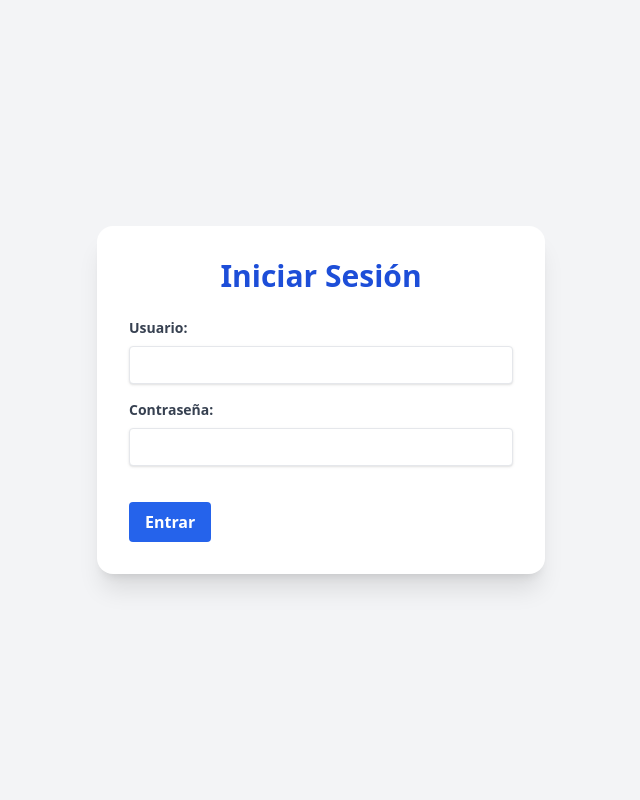
After one commit to enriqueb03/inventarioapp_dav, a Django app: page /cuentas/login/ in a window 1280 px wide. The commit adds this page. Shown: the whole page, without its empty margins (319-959 px from the left). Run offline with Django 5.2, Linux system fonts and the light colour scheme; some libraries are stand-ins or nearby versions.

Commit message:
actualizacion de vistas,template de registro

```diff
--- a/inventario/inventario/settings.py
+++ b/inventario/inventario/settings.py
@@ -122,3 +122,7 @@ STATIC_URL = 'static/'
 # https://docs.djangoproject.com/en/5.2/ref/settings/#default-auto-field
 
 DEFAULT_AUTO_FIELD = 'django.db.models.BigAutoField'
+# Hacia dónde redirigir después de un login exitoso
+LOGIN_REDIRECT_URL = '/'
+# Hacia dónde redirigir si se necesita iniciar sesión
+LOGIN_URL = '/cuentas/login/'
--- a/inventario/inventario/urls.py
+++ b/inventario/inventario/urls.py
@@ -3,5 +3,6 @@ from django.urls import path, include
 
 urlpatterns = [
     path('admin/', admin.site.urls),
+    path('cuentas/', include('django.contrib.auth.urls')),
     path('', include('inventario_app.urls')),  # 👈 Conecta tu app principal
 ]
--- a/inventario_app/models.py
+++ b/inventario_app/models.py
@@ -5,8 +5,8 @@ from django.urls import reverse
 class Categoria(models.Model):
     nombre = models.CharField(max_length=100)
 
-    def _str_(self):
-        return self.nombre
+    def __str__(self):
+        return str(self.nombre)
 
 
 class Producto(models.Model):
--- a/inventario_app/templates/inventario_app/crear_producto.html
+++ b/inventario_app/templates/inventario_app/crear_producto.html
@@ -3,7 +3,7 @@
 <head>
   <meta charset="UTF-8">
   <title>Agregar Producto</title>
-  <link href="https://cdn.jsdelivr.net/npm/tailwindcss@2.2.19/dist/tailwind.min.css" rel="stylesheet">
+  <script src="https://cdn.tailwindcss.com"></script>
 </head>
 <body class="bg-gray-100 p-10">
   <div class="max-w-lg mx-auto bg-white p-6 rounded shadow">
--- a/inventario_app/templates/inventario_app/detalles_producto.html
+++ b/inventario_app/templates/inventario_app/detalles_producto.html
@@ -3,6 +3,7 @@
 <head>
     <meta charset="UTF-8">
     <title>Detalle del Producto</title>
+    <script src="https://cdn.tailwindcss.com"></script>
 </head>
 <body>
     <h1>Detalle del Producto</h1>
--- a/inventario_app/templates/inventario_app/editar_producto.html
+++ b/inventario_app/templates/inventario_app/editar_producto.html
@@ -3,7 +3,7 @@
 <head>
   <meta charset="UTF-8">
   <title>Editar Producto</title>
-  <link href="https://cdn.jsdelivr.net/npm/tailwindcss@2.2.19/dist/tailwind.min.css" rel="stylesheet">
+  <script src="https://cdn.tailwindcss.com"></script>
 </head>
 <body class="bg-gray-100 p-10">
   <div class="max-w-lg mx-auto bg-white p-6 rounded shadow">
@@ -12,7 +12,7 @@
       {% csrf_token %}
       {{ form.as_p }}
       <button type="submit" class="bg-yellow-500 text-white px-4 py-2 rounded">Actualizar</button>
-      <a href="{% url 'listar_productos' %}" class="ml-4 text-gray-600 hover:underline">Volver</a>
+      <a href="{% url 'lista_productos' %}" class="ml-4 text-gray-600 hover:underline">Volver</a>
     </form>
   </div>
 </body>
--- a/inventario_app/templates/inventario_app/eliminar_producto.html
+++ b/inventario_app/templates/inventario_app/eliminar_producto.html
@@ -3,7 +3,7 @@
 <head>
   <meta charset="UTF-8">
   <title>Eliminar Producto</title>
-  <link href="https://cdn.jsdelivr.net/npm/tailwindcss@2.2.19/dist/tailwind.min.css" rel="stylesheet">
+  <script src="https://cdn.tailwindcss.com"></script>
 </head>
 <body class="bg-gray-100 p-10">
   <div class="max-w-lg mx-auto bg-white p-6 rounded shadow text-center">
@@ -12,7 +12,7 @@
     <form method="post">
       {% csrf_token %}
       <button type="submit" class="bg-red-500 text-white px-4 py-2 rounded">Sí, eliminar</button>
-      <a href="{% url 'listar_productos' %}" class="ml-4 text-gray-600 hover:underline">Cancelar</a>
+      <a href="{% url 'lista_productos' %}" class="ml-4 text-gray-600 hover:underline">Cancelar</a>
     </form>
   </div>
 </body>
--- a/inventario_app/templates/inventario_app/form_productos.html
+++ b/inventario_app/templates/inventario_app/form_productos.html
@@ -2,6 +2,7 @@
 <html>
 <head>
   <title>Formulario Producto</title>
+  <script src="https://cdn.tailwindcss.com"></script>
 </head>
 <body>
   <h1>Formulario Producto</h1>
--- /dev/null
+++ b/inventario_app/templates/registration/login.html
@@ -0,0 +1,42 @@
+{% load static %}
+<!DOCTYPE html>
+<html lang="es">
+<head>
+    <meta charset="UTF-8">
+    <title>Iniciar Sesión</title>
+    <script src="https://cdn.tailwindcss.com"></script>
+</head>
+<body class="bg-gray-100 flex items-center justify-center h-screen">
+    <div class="w-full max-w-md bg-white p-8 rounded-2xl shadow-xl">
+        <h2 class="text-3xl font-bold mb-6 text-center text-blue-700">Iniciar Sesión</h2>
+
+        {% if form.errors %}
+            <p class="text-red-500 text-center mb-4">Tu usuario o contraseña son incorrectos. Intenta de nuevo.</p>
+        {% endif %}
+
+        <form method="post" action="{% url 'login' %}">
+            {% csrf_token %}
+
+            <div class="mb-4">
+                <label class="block text-gray-700 text-sm font-bold mb-2" for="id_username">
+                    Usuario:
+                </label>
+                <input type="text" name="username" id="id_username" class="shadow appearance-none border rounded w-full py-2 px-3 text-gray-700 leading-tight focus:outline-none focus:shadow-outline">
+            </div>
+
+            <div class="mb-6">
+                <label class="block text-gray-700 text-sm font-bold mb-2" for="id_password">
+                    Contraseña:
+                </label>
+                <input type="password" name="password" id="id_password" class="shadow appearance-none border rounded w-full py-2 px-3 text-gray-700 mb-3 leading-tight focus:outline-none focus:shadow-outline">
+            </div>
+
+            <div class="flex items-center justify-between">
+                <button type="submit" class="bg-blue-600 hover:bg-blue-700 text-white font-bold py-2 px-4 rounded focus:outline-none focus:shadow-outline">
+                    Entrar
+                </button>
+            </div>
+        </form>
+    </div>
+</body>
+</html>
```
Also changed, not shown: inventario_app/templates/inventario_app/lista_productos.html (renamed from inventario_app/templates/inventario_app/listar_productos.html, +15 -0 lines), inventario_app/views.py (+9 -6 lines), inventario/db.sqlite3, inventario/inventario/views.py (line endings or trailing spaces).
